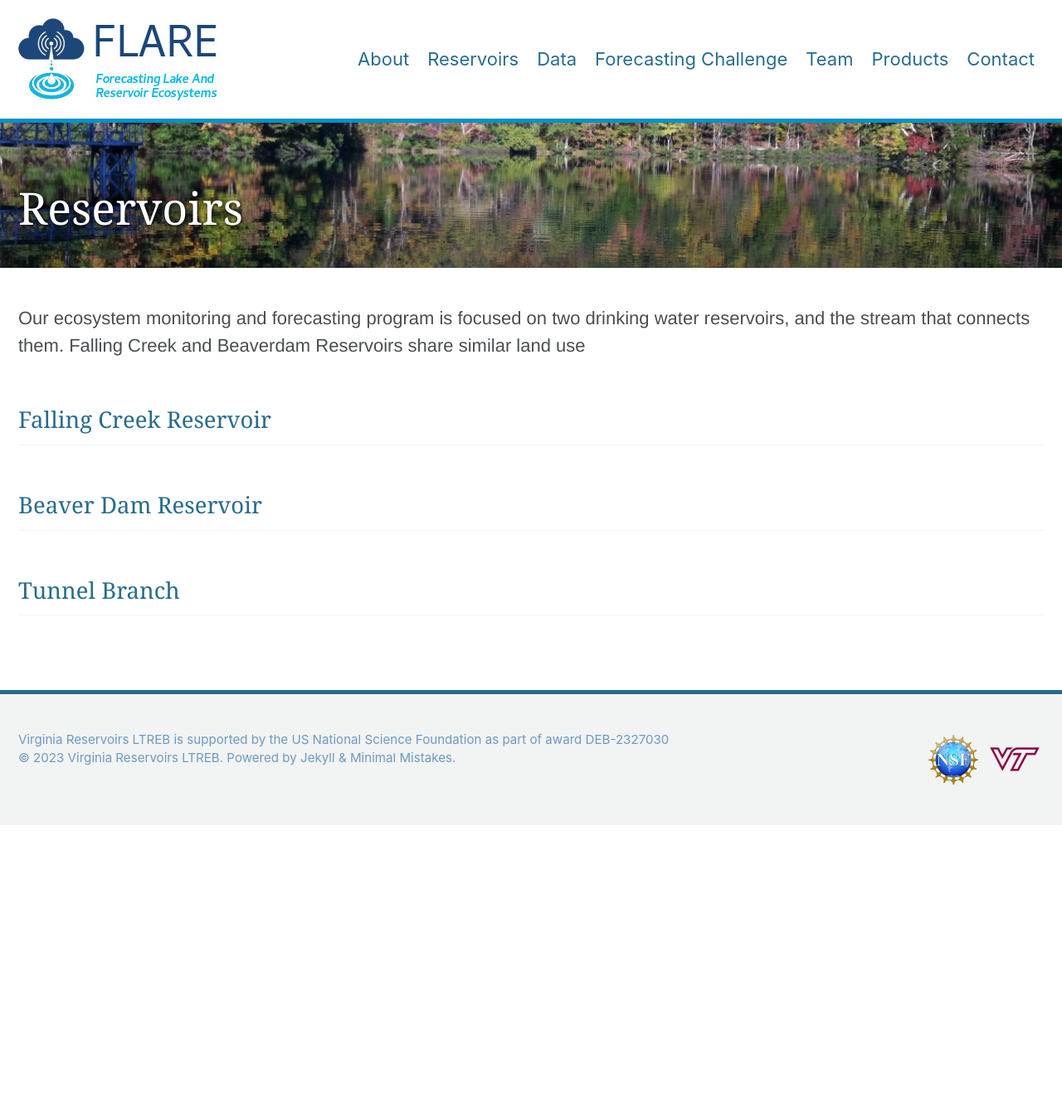
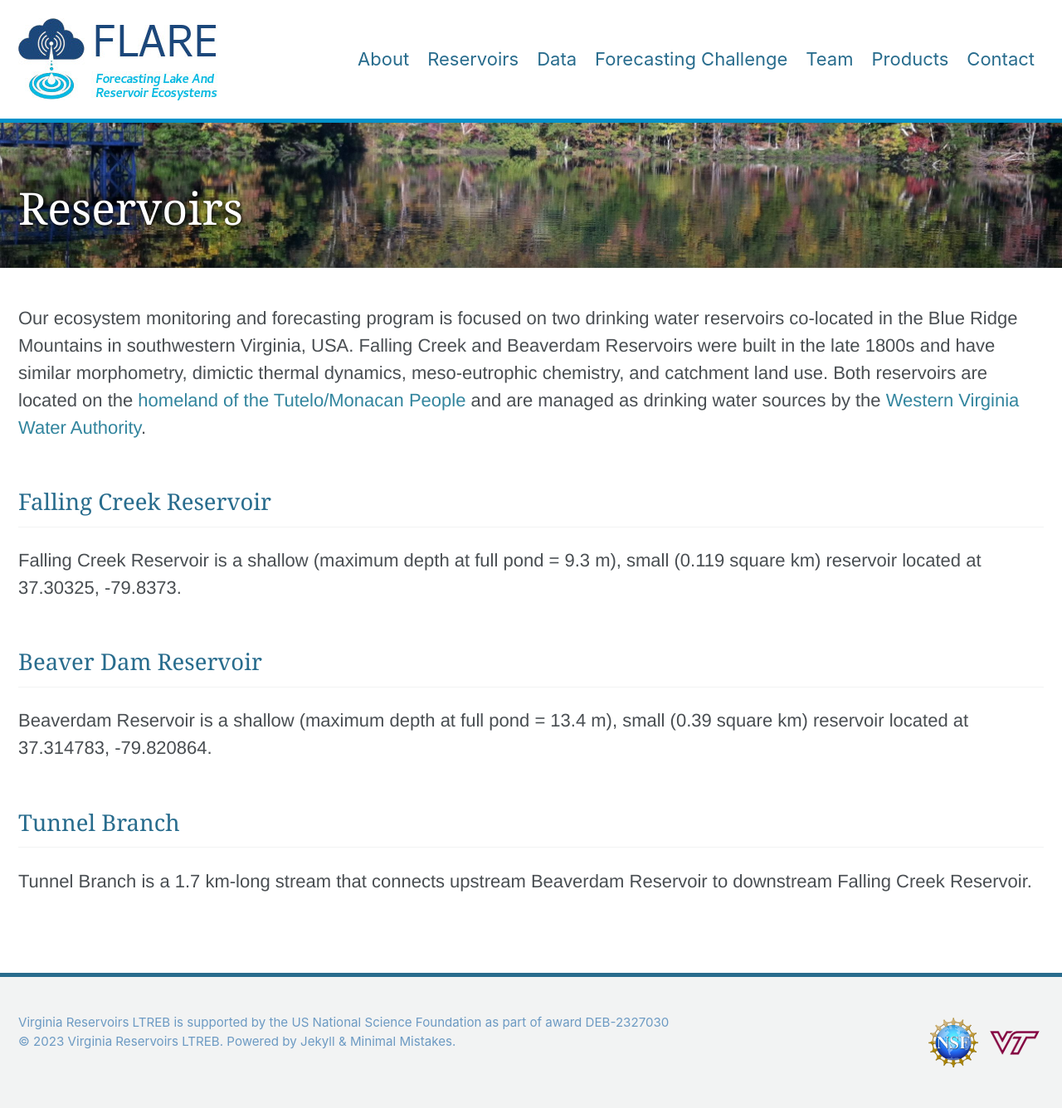
Before and after one commit to LTREB-reservoirs/LTREB-reservoirs.github.io, a Jekyll site: the page built from _pages/reservoirs.md, in a window 1280 px wide. Shown: the whole page at 83% size. Built offline with Jekyll 4.4.1, drawn with Linux system fonts in a browser that asks for light colours; cached includes are drawn as plain includes; nearby versions of some CDN libraries; before the commit the page ends 995 px from its top, so only the background shows below that.

Commit message:
Update reservoirs.md

```diff
--- a/_pages/reservoirs.md
+++ b/_pages/reservoirs.md
@@ -5,11 +5,13 @@
   overlay_color: "#5e616c"
   overlay_image: /assets/images/banner.jpg
 ---
-Our ecosystem monitoring and forecasting program is focused on two drinking water reservoirs, and the stream that connects them. Falling Creek and Beaverdam Reservoirs share similar land use
+Our ecosystem monitoring and forecasting program is focused on two drinking water reservoirs co-located in the Blue Ridge Mountains in southwestern Virginia, USA. Falling Creek and Beaverdam Reservoirs were built in the late 1800s and have similar morphometry, dimictic thermal dynamics, meso-eutrophic chemistry, and catchment land use. Both reservoirs are located on the [homeland of the Tutelo/Monacan People](https://www.inclusive.vt.edu/resources/land-acknowledgement-and-labor-recognition.html) and are managed as drinking water sources by the [Western Virginia Water Authority](https://www.westernvawater.org).
 
 ## Falling Creek Reservoir
-
+Falling Creek Reservoir is a shallow (maximum depth at full pond = 9.3 m), small (0.119 square km) reservoir located at 37.30325, -79.8373.
 
 ## Beaver Dam Reservoir
+Beaverdam Reservoir is a shallow (maximum depth at full pond = 13.4 m), small (0.39 square km) reservoir located at 37.314783, -79.820864.
 
 ## Tunnel Branch
+Tunnel Branch is a 1.7 km-long stream that connects upstream Beaverdam Reservoir to downstream Falling Creek Reservoir.
```
